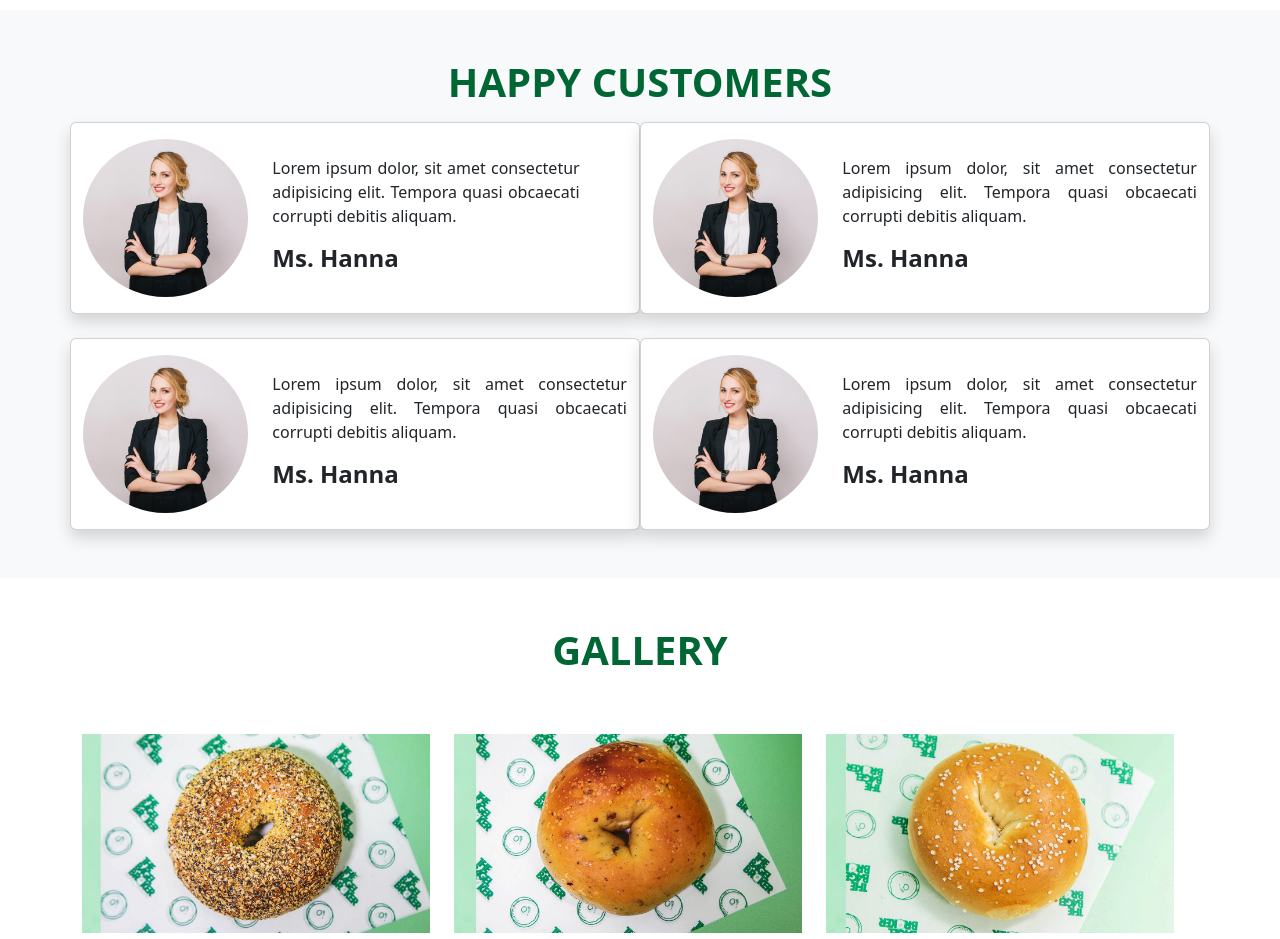
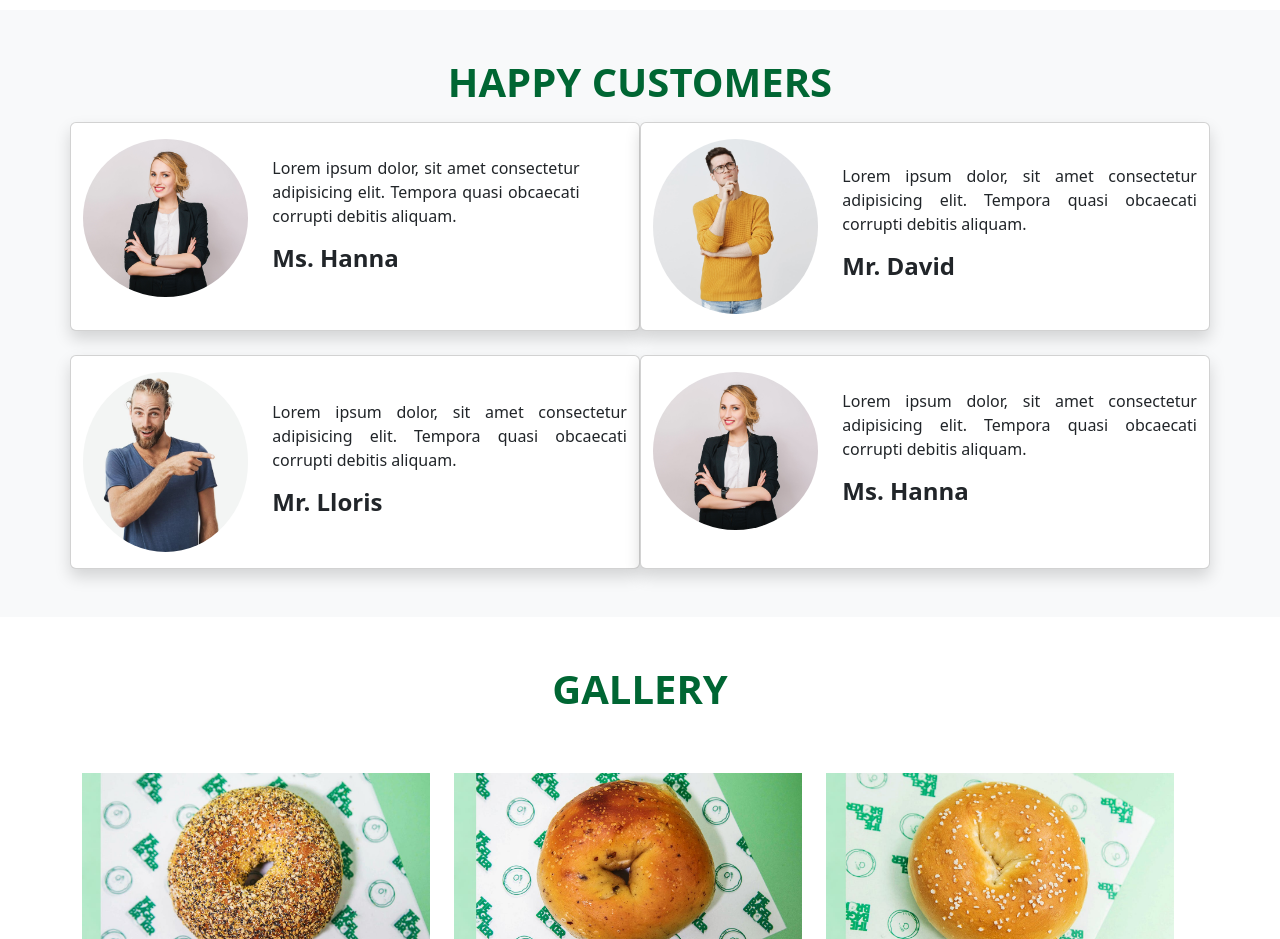
Before and after one commit to naimur-234964/wddf04-lab33hw, a plain HTML site: page index.html in a window 1280 px wide. Shown: the part 1160-2099 px from the top of the page. Drawn offline with nearby package versions, Linux system fonts and the light colour scheme.

Commit message:
homepage's feedback name changed

```diff
--- a/index.html
+++ b/index.html
@@ -174,14 +174,14 @@
                     <div class="card shadow rounded col-12 col-md-6">
                         <div class="row  align-items-center py-3">
                             <div class="customer-img col-4">
-                                <img class="d-block w-100 rounded-circle" src="assets/img/c-1.jpg" alt="">
+                                <img class="d-block w-100 rounded-circle" src="assets/img/c-2.jpg" alt="">
                             </div>
                             <div class="col-8">
                                 <p class="text-justify mb-3">
                                     Lorem ipsum dolor, sit amet consectetur adipisicing elit. Tempora quasi obcaecati
                                     corrupti debitis aliquam.
                                 </p>
-                                <h2 class="fs-4 fw-semibold mb-2">Ms. Hanna</h2>
+                                <h2 class="fs-4 fw-semibold mb-2">Mr. David</h2>
                             </div>
                         </div>
                     </div>
@@ -190,14 +190,14 @@
                     <div class="card shadow rounded col-12 col-md-6">
                         <div class="row  align-items-center py-3">
                             <div class="customer-img col-4">
-                                <img class="d-block w-100 rounded-circle" src="assets/img/c-1.jpg" alt="">
+                                <img class="d-block w-100 rounded-circle" src="assets/img/c-4.jpg" alt="">
                             </div>
                             <div class="col-8">
                                 <p class="text-justify mb-3">
                                     Lorem ipsum dolor, sit amet consectetur adipisicing elit. Tempora quasi obcaecati
                                     corrupti debitis aliquam.
                                 </p>
-                                <h2 class="fs-4 fw-semibold mb-2">Ms. Hanna</h2>
+                                <h2 class="fs-4 fw-semibold mb-2">Mr. Lloris</h2>
                             </div>
                         </div>
                     </div>
```
